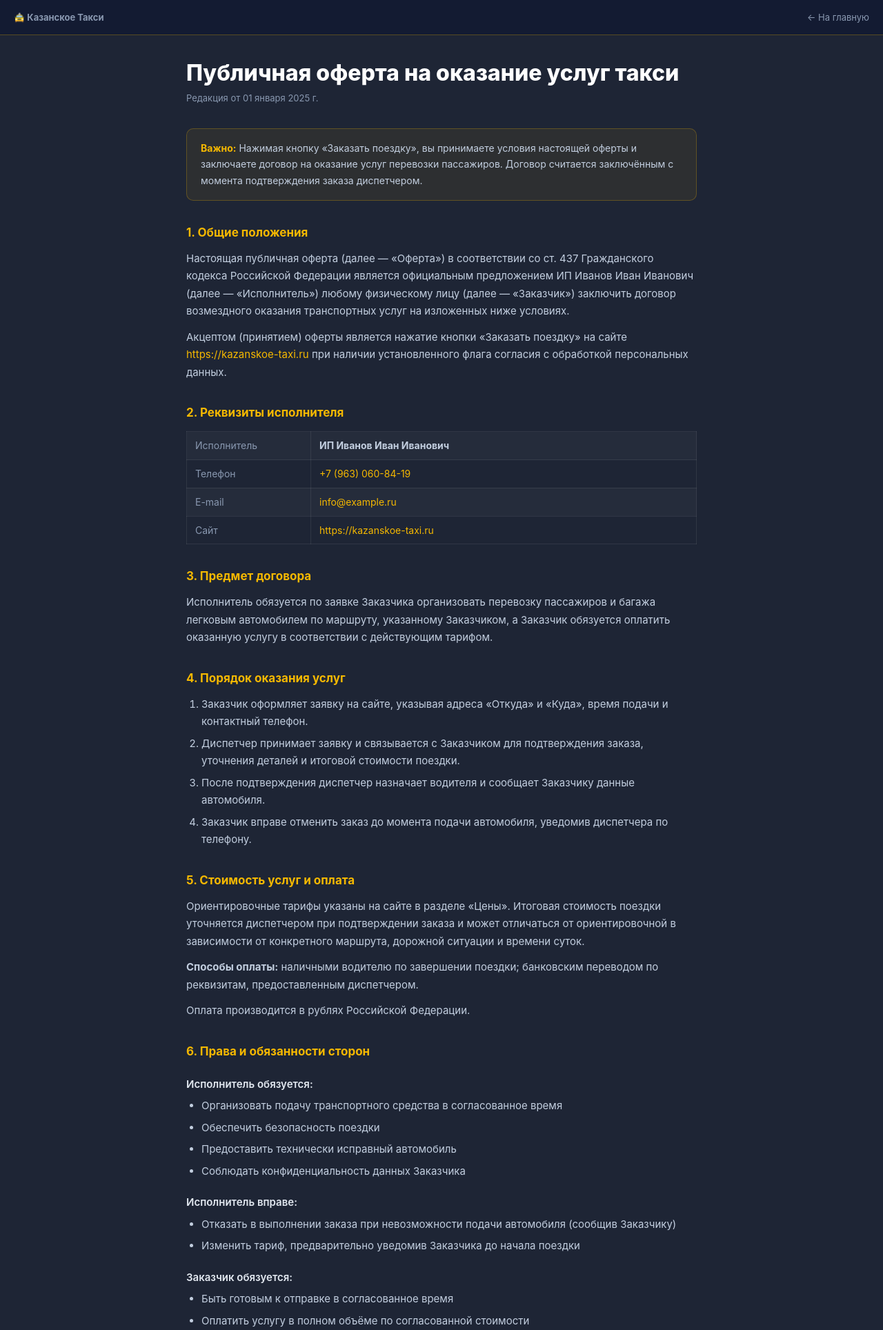
After one commit to KPAVCHENKO/taxi, a Flask app: page /offer in a window 1280 px wide. The commit adds this page. Shown: the top 1928 px of the page at 69% size. Run offline with Flask 3, Linux system fonts and the light colour scheme; some libraries are stand-ins or nearby versions.

Commit message:
Add files via upload

```diff
--- a/app.py
+++ b/app.py
@@ -28,6 +28,29 @@ app.config['SQLALCHEMY_TRACK_MODIFICATIONS'] = False
 
 ADMIN_PASSWORD    = os.environ.get('ADMIN_PASSWORD', 'admin123')
 YANDEX_MAPS_KEY   = os.environ.get('YANDEX_MAPS_KEY', '')
+
+# ── Реквизиты владельца (заполните в переменных окружения или здесь) ──────────
+OWNER_NAME    = os.environ.get('OWNER_NAME',    'ИП Иванов Иван Иванович')
+OWNER_OGRN    = os.environ.get('OWNER_OGRN',    '000000000000000')
+OWNER_INN     = os.environ.get('OWNER_INN',     '000000000000')
+OWNER_ADDRESS = os.environ.get('OWNER_ADDRESS', 'Тюменская область, Казанский район, с. Казанское')
+OWNER_PHONE   = os.environ.get('OWNER_PHONE',   '+7 (963) 060-84-19')
+OWNER_PHONE_RAW = os.environ.get('OWNER_PHONE_RAW', '+79630608419')
+OWNER_EMAIL   = os.environ.get('OWNER_EMAIL',   'info@example.ru')
+SITE_URL      = os.environ.get('SITE_URL',      'https://kazanskoe-taxi.ru')
+
+def legal_ctx():
+    """Общий контекст для юридических страниц."""
+    return dict(
+        owner_name=OWNER_NAME,
+        owner_ogrn=OWNER_OGRN,
+        owner_inn=OWNER_INN,
+        owner_address=OWNER_ADDRESS,
+        owner_phone=OWNER_PHONE,
+        owner_phone_raw=OWNER_PHONE_RAW,
+        owner_email=OWNER_EMAIL,
+        site_url=SITE_URL,
+    )
 
 db.init_app(app)
 
@@ -155,6 +178,16 @@ def create_order():
     telegram_bot.notify_drivers(order)
 
     return jsonify({'success': True, 'order_id': order.id})
+
+
+@app.route('/privacy')
+def privacy():
+    return render_template('privacy.html', **legal_ctx())
+
+
+@app.route('/offer')
+def offer():
+    return render_template('offer.html', **legal_ctx())
 
 
 @app.route('/review', methods=['POST'])
--- a/static/js/map.js
+++ b/static/js/map.js
@@ -846,6 +846,12 @@ async function submitOrder() {
   const fromAddress = pointA ? pointA.address : document.getElementById('search-from').value.trim();
   const toAddress   = pointB ? pointB.address : document.getElementById('search-to').value.trim();
 
+  const consentEl = document.getElementById('consent-checkbox');
+  if (consentEl && !consentEl.checked) {
+    showFormMsg('error', 'Необходимо согласиться с обработкой персональных данных');
+    consentEl.closest('.consent-section').scrollIntoView({ behavior: 'smooth', block: 'center' });
+    return;
+  }
   if (!phone)       { showFormMsg('error', 'Введите номер телефона'); return; }
   if (!fromAddress) { showFormMsg('error', 'Укажите откуда ехать — чип, поиск или точка на карте'); return; }
   if (!toAddress)   { showFormMsg('error', 'Укажите куда ехать — чип, поиск или точка на карте'); return; }
--- /dev/null
+++ b/templates/legal_base.html
@@ -0,0 +1,133 @@
+<!DOCTYPE html>
+<html lang="ru">
+<head>
+  <meta charset="UTF-8" />
+  <meta name="viewport" content="width=device-width, initial-scale=1.0" />
+  <title>{% block title %}{% endblock %} — Казанское Такси</title>
+  <style>
+    *, *::before, *::after { box-sizing: border-box; margin: 0; padding: 0; }
+    body {
+      font-family: -apple-system, BlinkMacSystemFont, 'Segoe UI', sans-serif;
+      background: #1E2535;
+      color: #C2CEDF;
+      font-size: 15px;
+      line-height: 1.7;
+    }
+    .legal-header {
+      background: rgba(20,28,50,0.98);
+      border-bottom: 1px solid rgba(245,184,0,0.3);
+      padding: 14px 20px;
+      display: flex;
+      align-items: center;
+      justify-content: space-between;
+      gap: 16px;
+      position: sticky;
+      top: 0;
+      z-index: 10;
+    }
+    .legal-header-logo {
+      font-size: 15px;
+      font-weight: 700;
+      color: #F5B800;
+      text-decoration: none;
+    }
+    .legal-header a {
+      font-size: 13px;
+      color: #8998B0;
+      text-decoration: none;
+    }
+    .legal-header a:hover { color: #F5B800; }
+
+    .legal-wrap {
+      max-width: 780px;
+      margin: 0 auto;
+      padding: 36px 20px 60px;
+    }
+
+    h1 {
+      font-size: clamp(22px, 5vw, 32px);
+      font-weight: 800;
+      color: #fff;
+      margin-bottom: 6px;
+      line-height: 1.2;
+    }
+    .legal-date {
+      font-size: 13px;
+      color: #8998B0;
+      margin-bottom: 32px;
+    }
+    h2 {
+      font-size: 17px;
+      font-weight: 700;
+      color: #F5B800;
+      margin-top: 32px;
+      margin-bottom: 10px;
+    }
+    h3 {
+      font-size: 15px;
+      font-weight: 600;
+      color: #e2e8f0;
+      margin-top: 20px;
+      margin-bottom: 6px;
+    }
+    p { margin-bottom: 12px; }
+    ul, ol {
+      padding-left: 22px;
+      margin-bottom: 12px;
+    }
+    li { margin-bottom: 6px; }
+    a { color: #F5B800; text-decoration: none; }
+    a:hover { text-decoration: underline; }
+
+    .legal-box {
+      background: rgba(245,184,0,0.07);
+      border: 1px solid rgba(245,184,0,0.25);
+      border-radius: 10px;
+      padding: 16px 20px;
+      margin: 20px 0;
+      font-size: 14px;
+    }
+    .legal-box strong { color: #F5B800; }
+
+    .req-table {
+      width: 100%;
+      border-collapse: collapse;
+      margin: 12px 0;
+      font-size: 14px;
+    }
+    .req-table td {
+      padding: 8px 12px;
+      border: 1px solid rgba(255,255,255,0.08);
+      vertical-align: top;
+    }
+    .req-table tr:nth-child(odd) td { background: rgba(255,255,255,0.03); }
+    .req-table td:first-child {
+      color: #8998B0;
+      white-space: nowrap;
+      width: 180px;
+    }
+
+    hr {
+      border: none;
+      border-top: 1px solid rgba(255,255,255,0.08);
+      margin: 28px 0;
+    }
+
+    @media (max-width: 480px) {
+      .req-table td:first-child { width: auto; white-space: normal; }
+    }
+  </style>
+</head>
+<body>
+
+<header class="legal-header">
+  <a href="/" class="legal-header-logo">🚖 Казанское Такси</a>
+  <a href="/">← На главную</a>
+</header>
+
+<div class="legal-wrap">
+  {% block content %}{% endblock %}
+</div>
+
+</body>
+</html>
--- /dev/null
+++ b/templates/offer.html
@@ -0,0 +1,97 @@
+{% extends "legal_base.html" %}
+{% block title %}Публичная оферта{% endblock %}
+
+{% block content %}
+<h1>Публичная оферта на оказание услуг такси</h1>
+<p class="legal-date">Редакция от 01 января 2025 г.</p>
+
+<div class="legal-box">
+  <strong>Важно:</strong> Нажимая кнопку «Заказать поездку», вы принимаете условия настоящей оферты
+  и заключаете договор на оказание услуг перевозки пассажиров. Договор считается заключённым
+  с момента подтверждения заказа диспетчером.
+</div>
+
+<h2>1. Общие положения</h2>
+<p>Настоящая публичная оферта (далее — «Оферта») в соответствии со ст. 437 Гражданского кодекса
+   Российской Федерации является официальным предложением {{ owner_name }}
+   (далее — «Исполнитель») любому физическому лицу (далее — «Заказчик») заключить договор
+   возмездного оказания транспортных услуг на изложенных ниже условиях.</p>
+<p>Акцептом (принятием) оферты является нажатие кнопки «Заказать поездку» на сайте
+   <a href="{{ site_url }}">{{ site_url }}</a> при наличии установленного флага согласия
+   с обработкой персональных данных.</p>
+
+<h2>2. Реквизиты исполнителя</h2>
+<table class="req-table">
+  <tr><td>Исполнитель</td><td><strong>{{ owner_name }}</strong></td></tr>
+  <tr><td>Телефон</td><td><a href="tel:{{ owner_phone_raw }}">{{ owner_phone }}</a></td></tr>
+  <tr><td>E-mail</td><td><a href="mailto:{{ owner_email }}">{{ owner_email }}</a></td></tr>
+  <tr><td>Сайт</td><td><a href="{{ site_url }}">{{ site_url }}</a></td></tr>
+</table>
+
+<h2>3. Предмет договора</h2>
+<p>Исполнитель обязуется по заявке Заказчика организовать перевозку пассажиров и багажа
+   легковым автомобилем по маршруту, указанному Заказчиком, а Заказчик обязуется
+   оплатить оказанную услугу в соответствии с действующим тарифом.</p>
+
+<h2>4. Порядок оказания услуг</h2>
+<ol>
+  <li>Заказчик оформляет заявку на сайте, указывая адреса «Откуда» и «Куда», время подачи и контактный телефон.</li>
+  <li>Диспетчер принимает заявку и связывается с Заказчиком для подтверждения заказа, уточнения деталей и итоговой стоимости поездки.</li>
+  <li>После подтверждения диспетчер назначает водителя и сообщает Заказчику данные автомобиля.</li>
+  <li>Заказчик вправе отменить заказ до момента подачи автомобиля, уведомив диспетчера по телефону.</li>
+</ol>
+
+<h2>5. Стоимость услуг и оплата</h2>
+<p>Ориентировочные тарифы указаны на сайте в разделе «Цены». Итоговая стоимость поездки
+   уточняется диспетчером при подтверждении заказа и может отличаться от ориентировочной
+   в зависимости от конкретного маршрута, дорожной ситуации и времени суток.</p>
+<p><strong>Способы оплаты:</strong> наличными водителю по завершении поездки; банковским переводом
+   по реквизитам, предоставленным диспетчером.</p>
+<p>Оплата производится в рублях Российской Федерации.</p>
+
+<h2>6. Права и обязанности сторон</h2>
+<h3>Исполнитель обязуется:</h3>
+<ul>
+  <li>Организовать подачу транспортного средства в согласованное время</li>
+  <li>Обеспечить безопасность поездки</li>
+  <li>Предоставить технически исправный автомобиль</li>
+  <li>Соблюдать конфиденциальность данных Заказчика</li>
+</ul>
+<h3>Исполнитель вправе:</h3>
+<ul>
+  <li>Отказать в выполнении заказа при невозможности подачи автомобиля (сообщив Заказчику)</li>
+  <li>Изменить тариф, предварительно уведомив Заказчика до начала поездки</li>
+</ul>
+<h3>Заказчик обязуется:</h3>
+<ul>
+  <li>Быть готовым к отправке в согласованное время</li>
+  <li>Оплатить услугу в полном объёме по согласованной стоимости</li>
+  <li>Не перевозить запрещённые законодательством предметы</li>
+  <li>Соблюдать требования водителя, связанные с безопасностью</li>
+</ul>
+
+<h2>7. Ответственность сторон</h2>
+<p>Исполнитель несёт ответственность за безопасность перевозки в соответствии с законодательством РФ.
+   Исполнитель не несёт ответственности за задержки, вызванные форс-мажорными обстоятельствами
+   (пробки, аварии, погодные условия, ДТП с участием третьих лиц).</p>
+<p>Заказчик несёт ответственность за ущерб, причинённый транспортному средству по его вине.</p>
+
+<h2>8. Конфиденциальность</h2>
+<p>Обработка персональных данных осуществляется в соответствии с
+   <a href="/privacy">Политикой обработки персональных данных</a>.</p>
+
+<h2>9. Срок действия оферты</h2>
+<p>Оферта действует бессрочно с момента её публикации на сайте и до момента отзыва Исполнителем.
+   Исполнитель вправе изменить условия Оферты, опубликовав новую редакцию на сайте.</p>
+
+<h2>10. Применимое право</h2>
+<p>Настоящий договор регулируется законодательством Российской Федерации.
+   Все споры разрешаются путём переговоров, а при недостижении согласия —
+   в судебном порядке по месту нахождения Исполнителя.</p>
+
+<hr>
+<p style="font-size:13px; color:#8998B0;">
+  Вопросы и претензии: <a href="tel:{{ owner_phone_raw }}">{{ owner_phone }}</a> ·
+  <a href="mailto:{{ owner_email }}">{{ owner_email }}</a>
+</p>
+{% endblock %}
```
Also changed, not shown: static/css/style.css (+147 -12 lines), templates/index.html (+63 -8 lines), templates/privacy.html (added, +80 -0 lines).
